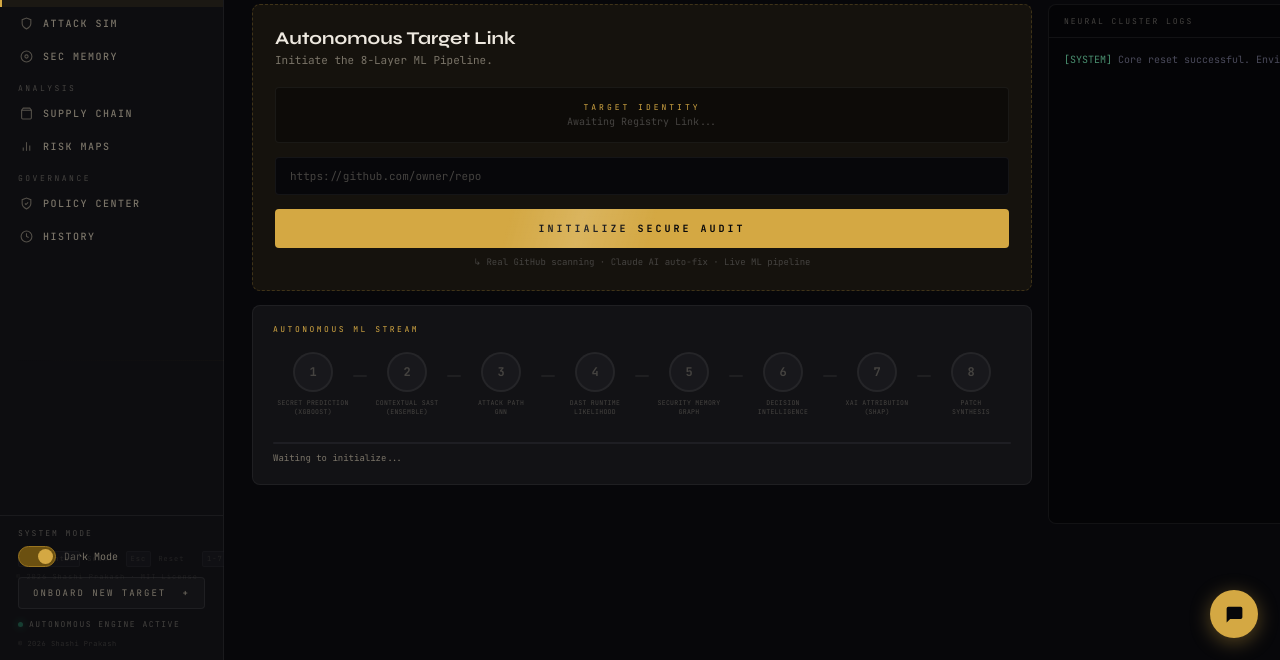
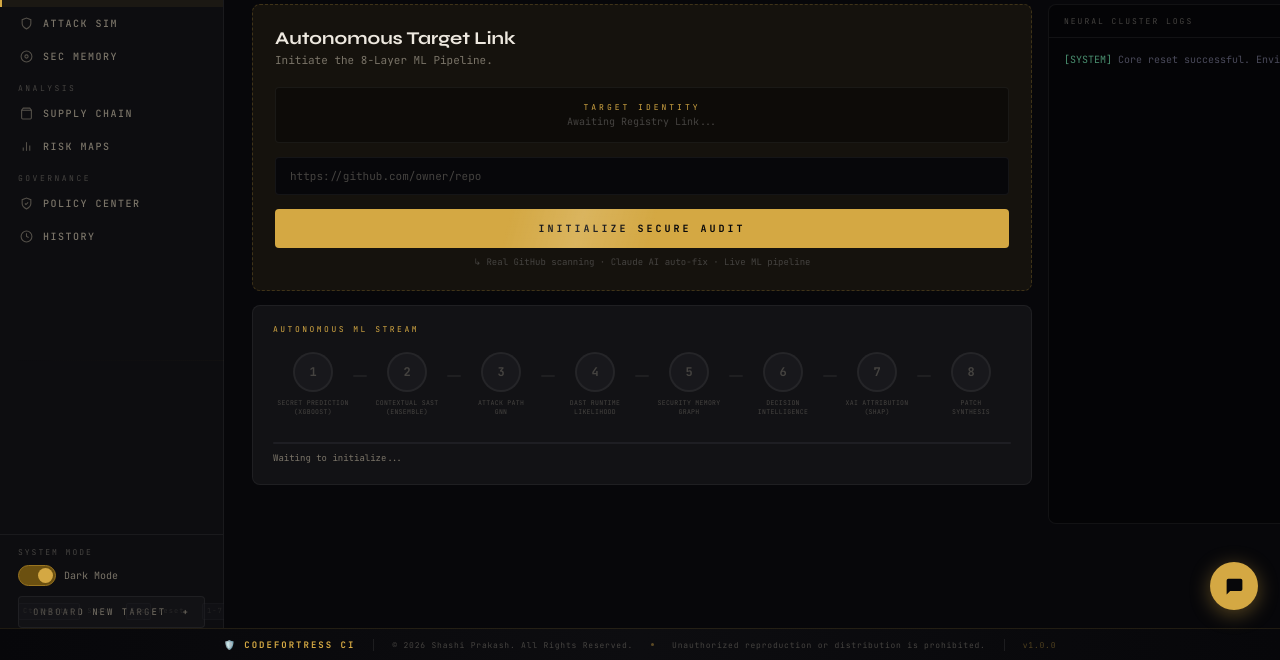
Before and after one commit to shashiprakash11/CODEFORTRESS, a website: page frontend/index.html in a window 1280 px wide. Shown: the part 140-800 px from the top of the page. Drawn offline with nearby package versions, Linux system fonts and the light colour scheme.

Commit message:
Update index.html
Added a copyright footer with brand and rights information.

```diff
--- a/frontend/index.html
+++ b/frontend/index.html
@@ -78,7 +78,7 @@ body{background:var(--bg);color:var(--txt);font-family:var(--ff);overflow:hidden
 .btn-gold.fired{background:var(--gold);color:#07070a;font-weight:700;box-shadow:0 0 20px rgba(212,168,67,.3)}
 
 /* ── MAIN ── */
-.main{overflow-y:auto;padding:24px 28px;background:var(--bg);position:relative}
+.main{overflow-y:auto;padding:24px 28px 50px;background:var(--bg);position:relative}
 .page{display:none}
 .page.active{display:block;animation:fadeUp .2s ease}
 @keyframes fadeUp{from{opacity:0;transform:translateY(5px)}to{opacity:1;transform:none}}
@@ -280,10 +280,10 @@ body{background:var(--bg);color:var(--txt);font-family:var(--ff);overflow:hidden
 .vtb{padding:2px 8px;border-radius:2px;background:rgba(251,100,36,.07);color:#FB7048;border:1px solid rgba(251,100,36,.2);font-size:8px;letter-spacing:1px}
 
 /* ── CHATBOT ── */
-.cfab{position:fixed;bottom:22px;right:22px;width:48px;height:48px;border-radius:50%;background:var(--gold);border:none;display:flex;align-items:center;justify-content:center;box-shadow:0 4px 20px rgba(212,168,67,.4);z-index:200;cursor:pointer;transition:all .2s}
+.cfab{position:fixed;bottom:50px;right:22px;width:48px;height:48px;border-radius:50%;background:var(--gold);border:none;display:flex;align-items:center;justify-content:center;box-shadow:0 4px 20px rgba(212,168,67,.4);z-index:200;cursor:pointer;transition:all .2s}
 .cfab:hover{transform:scale(1.06);box-shadow:0 6px 28px rgba(212,168,67,.55)}
 .cfab svg{width:21px;height:21px;fill:#07070a}
-.cpanel{position:fixed;bottom:80px;right:22px;width:360px;background:var(--bg1);border:1px solid var(--gbdr);border-radius:10px;box-shadow:0 24px 60px rgba(0,0,0,.7);z-index:199;display:none;flex-direction:column;max-height:500px}
+.cpanel{position:fixed;bottom:108px;right:22px;width:360px;background:var(--bg1);border:1px solid var(--gbdr);border-radius:10px;box-shadow:0 24px 60px rgba(0,0,0,.7);z-index:199;display:none;flex-direction:column;max-height:500px}
 .cpanel.open{display:flex}
 .chd{padding:14px 16px;border-bottom:1px solid var(--bdr);background:var(--bg2);border-radius:10px 10px 0 0}
 .chdt{font-size:10px;letter-spacing:2px;color:var(--gold);font-family:var(--fm);text-transform:uppercase}
@@ -376,8 +376,42 @@ body{background:var(--bg);color:var(--txt);font-family:var(--ff);overflow:hidden
 .xbtn.show{display:inline-flex}
 .xbtn:hover{border-color:var(--gold);color:var(--gold)}
 
-/* ── KEYBOARD HINT ── */
-.kbhint{position:fixed;bottom:76px;left:16px;font-size:7px;color:var(--txt3);font-family:var(--fm);letter-spacing:1px;opacity:.4;line-height:1.8}
+/* ── COPYRIGHT FOOTER ── */
+.cf-footer{
+  position:fixed;bottom:0;left:0;right:0;
+  height:32px;
+  background:linear-gradient(90deg,#07070a,#0d0d10,#07070a);
+  border-top:1px solid rgba(212,168,67,.12);
+  display:flex;align-items:center;justify-content:center;
+  gap:18px;z-index:100;
+  backdrop-filter:blur(8px);
+}
+.cf-footer-inner{
+  display:flex;align-items:center;gap:18px;
+  font-size:9px;font-family:var(--fm);
+  letter-spacing:1px;color:var(--txt3);
+}
+.cf-footer-brand{
+  color:var(--gold);font-weight:700;letter-spacing:2px;font-size:9px;
+}
+.cf-footer-sep{
+  width:1px;height:12px;background:rgba(255,255,255,.08);
+}
+.cf-footer-copy{
+  color:#454340;font-size:8px;letter-spacing:.8px;
+}
+.cf-footer-right{
+  color:#454340;font-size:8px;letter-spacing:.8px;
+}
+.cf-footer-dot{
+  width:3px;height:3px;border-radius:50%;
+  background:var(--gold);opacity:.4;
+}
+
+@media print{
+  .cf-footer{display:none!important}
+}
+.kbhint{position:fixed;bottom:40px;left:16px;font-size:7px;color:var(--txt3);font-family:var(--fm);letter-spacing:1px;opacity:.4;line-height:1.8}
 .kk{display:inline-block;background:var(--bg3);border:1px solid var(--bdr);border-radius:2px;padding:1px 4px;font-size:7px;margin:0 2px}
 
 /* ── MOBILE ── */
@@ -411,7 +445,7 @@ body{background:var(--bg);color:var(--txt);font-family:var(--ff);overflow:hidden
   <div class="sp-sub">Autonomous Security Platform</div>
   <div class="sp-bar"><div class="sp-bar-fill"></div></div>
   <div class="sp-ver">v1.0.0 &nbsp;·&nbsp; 8-Layer ML Defense</div>
-  <div style="font-size:8px;color:#454340;font-family:'JetBrains Mono',monospace;margin-top:20px;letter-spacing:1px;opacity:0;animation:fi .3s ease 2.3s forwards">© 2026 Shashi Prakash · MIT License</div>
+
 </div>
 
 <!-- TOAST -->
@@ -422,7 +456,6 @@ body{background:var(--bg);color:var(--txt);font-family:var(--ff);overflow:hidden
   <span class="kk">Ctrl+Enter</span> Scan &nbsp;
   <span class="kk">Esc</span> Reset &nbsp;
   <span class="kk">1-7</span> Navigate
-  <div style="margin-top:4px;opacity:.7">© 2026 Shashi Prakash · MIT License</div>
 </div>
 
 <div class="shell">
@@ -454,7 +487,6 @@ body{background:var(--bg);color:var(--txt);font-family:var(--ff);overflow:hidden
     </div>
     <button class="rbtn" onclick="doReset()"><span>Onboard New Target</span><span>+</span></button>
     <div class="epill"><div class="edot"></div>Autonomous Engine Active</div>
-    <div style="margin-top:10px;font-size:7px;color:var(--txt3);font-family:var(--fm);letter-spacing:.5px;opacity:.5">© 2026 Shashi Prakash</div>
   </div>
 </aside>
 
@@ -891,7 +923,20 @@ body{background:var(--bg);color:var(--txt);font-family:var(--ff);overflow:hidden
 </main>
 </div>
 
-<!-- CHATBOT FAB -->
+<!-- COPYRIGHT FOOTER -->
+<div class="cf-footer">
+  <div class="cf-footer-inner">
+    <span class="cf-footer-brand">🛡️ CODEFORTRESS CI</span>
+    <div class="cf-footer-sep"></div>
+    <span class="cf-footer-copy">© 2026 Shashi Prakash. All Rights Reserved.</span>
+    <div class="cf-footer-dot"></div>
+    <span class="cf-footer-right">Unauthorized reproduction or distribution is prohibited.</span>
+    <div class="cf-footer-sep"></div>
+    <span class="cf-footer-copy" style="color:rgba(212,168,67,.35)">v1.0.0</span>
+  </div>
+</div>
+
+
 <button class="cfab" onclick="toggleChat()">
   <svg viewBox="0 0 24 24"><path d="M21 15a2 2 0 01-2 2H7l-4 4V5a2 2 0 012-2h14a2 2 0 012 2z"/></svg>
 </button>
```
